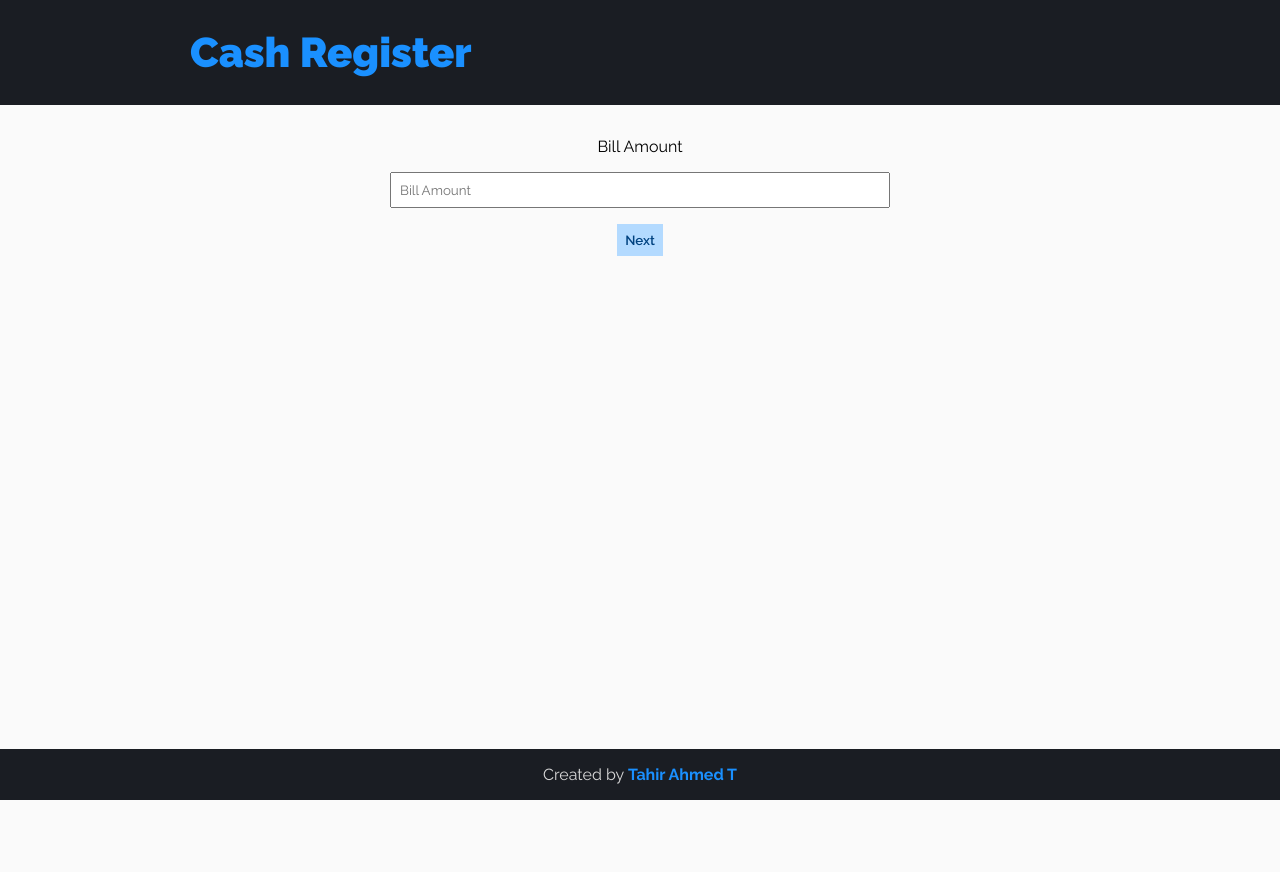
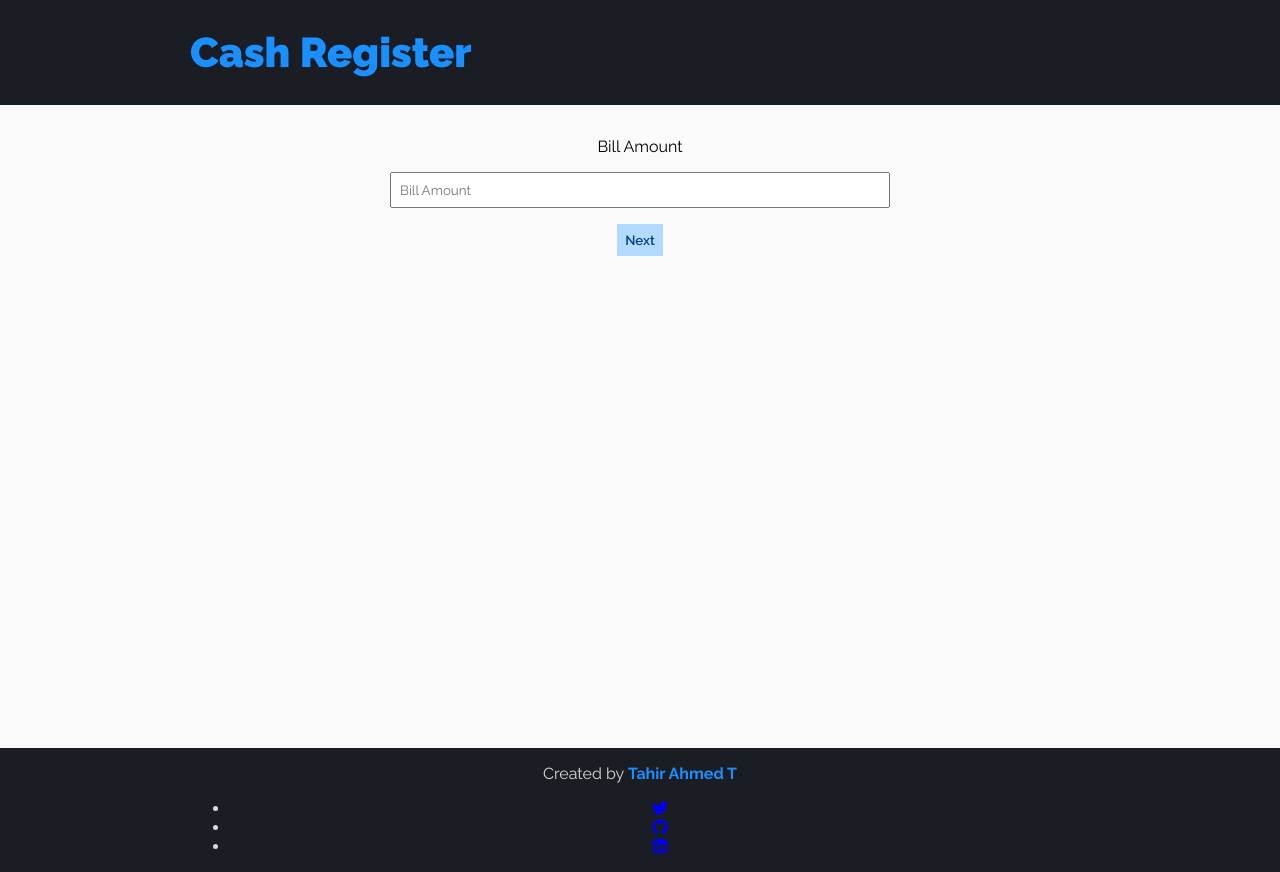
Before and after one commit to ttahm3d/neogcamp-markTen, a plain HTML site: page index.html in a window 1280 px wide. Before the commit the page ends 800 px from the top, so only its background shows below. Drawn offline with Linux system fonts and the light colour scheme.

Commit message:
feat: added footer links

```diff
--- a/index.html
+++ b/index.html
@@ -4,6 +4,10 @@
     <meta charset="UTF-8" />
     <meta http-equiv="X-UA-Compatible" content="IE=edge" />
     <meta name="viewport" content="width=device-width, initial-scale=1.0" />
+    <link
+      rel="stylesheet"
+      href="https://cdnjs.cloudflare.com/ajax/libs/font-awesome/5.15.3/css/all.min.css"
+    />
     <link rel="stylesheet" href="style.css" />
     <title>Document</title>
   </head>
@@ -73,7 +77,36 @@
     </main>
     <footer>
       <div class="container">
-        <p>Created by <b>Tahir Ahmed T</b></p>
+        <div class="footer-wrapper">
+          <p>Created by <b>Tahir Ahmed T</b></p>
+          <ul class="footer-list">
+            <li>
+              <a
+                href="https://twitter.com/ttahm3d"
+                target="_blank"
+                rel="noopener noreferrer"
+                ><i class="fab fa-twitter" aria-hidden="true"></i
+              ></a>
+            </li>
+            <li>
+              <a
+                href="https://github.com/ttahm3d"
+                target="_blank"
+                rel="noopener noreferrer"
+                ><i class="fab fa-github" aria-hidden="true"></i
+              ></a>
+            </li>
+
+            <li>
+              <a
+                href="https://www.linkedin.com/in/tahirahmedt"
+                target="_blank"
+                rel="noopener noreferrer"
+                ><i class="fab fa-linkedin" aria-hidden="true"></i
+              ></a>
+            </li>
+          </ul>
+        </div>
       </div>
     </footer>
     <script src="script.js"></script>
```
